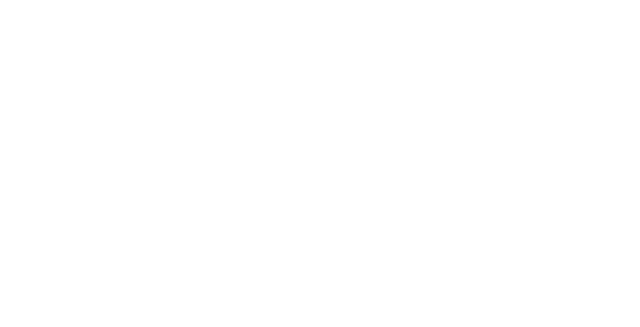
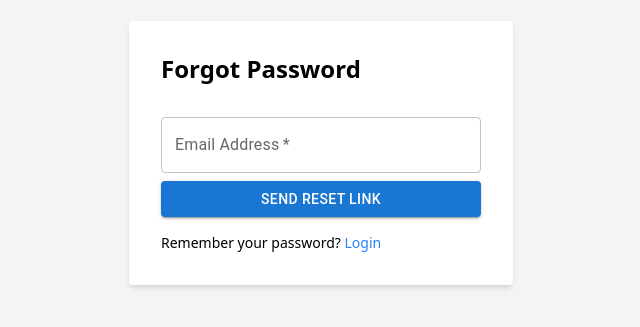
Before and after one commit to srprajwal/EnterpriseExpenseManagementSystem, a React (Vite) app in the folder frontend/: page /forgot-password in a window 1280 px wide. Before the commit this address had no page. Shown: the part 247-574 px from the top of the page, without its empty margins (319-959 px from the left). Built offline with nearby package versions, Linux system fonts and the light colour scheme.

Commit message:
Forgot_page_frontend

```diff
--- /dev/null
+++ b/frontend/src/components/Auth/ForgotPasswordForm.jsx
@@ -0,0 +1,48 @@
+import React, { useState } from 'react';
+import TextField from '@mui/material/TextField';
+import Button from '@mui/material/Button';
+import { Alert } from '@mui/material';
+
+const ForgotPasswordForm = () => {
+  const [email, setEmail] = useState('');
+  const [message, setMessage] = useState('');
+  const [error, setError] = useState('');
+
+  const handleForgotPassword = (e) => {
+    e.preventDefault();
+    //   Simulate success for now
+    setMessage('A password reset link has been sent to your email.');
+    setError('');
+
+    //   In a real implementation, you would:
+    //   - Call your backend API to send the reset link
+    //   - Handle success/error responses
+  };
+
+  return (
+    <form onSubmit={handleForgotPassword}>
+      {message && <Alert severity="success">{message}</Alert>}
+      {error && <Alert severity="error">{error}</Alert>}
+      <TextField
+        label="Email Address"
+        type="email"
+        value={email}
+        onChange={(e) => setEmail(e.target.value)}
+        fullWidth
+        margin="normal"
+        required
+      />
+      <Button
+        type="submit"
+        variant="contained"
+        color="primary"
+        fullWidth
+        className="mt-4"
+      >
+        Send Reset Link
+      </Button>
+    </form>
+  );
+};
+
+export default ForgotPasswordForm;
--- /dev/null
+++ b/frontend/src/pages/Auth/ForgotPasswordPage.jsx
@@ -0,0 +1,22 @@
+import React from 'react';
+import ForgotPasswordForm from '../../components/Auth/ForgotPasswordForm';
+import { Link } from 'react-router-dom';
+
+const ForgotPasswordPage = () => {
+  return (
+    <div className="flex items-center justify-center h-screen bg-gray-100">
+      <div className="bg-white p-8 rounded shadow-md w-96">
+        <h2 className="text-2xl font-semibold mb-4">Forgot Password</h2>
+        <ForgotPasswordForm />
+        <p className="mt-4 text-sm">
+          Remember your password?{' '}
+          <Link to="/login" className="text-blue-500 hover:underline">
+            Login
+          </Link>
+        </p>
+      </div>
+    </div>
+  );
+};
+
+export default ForgotPasswordPage;
--- a/frontend/src/router.jsx
+++ b/frontend/src/router.jsx
@@ -1,6 +1,7 @@
 import { BrowserRouter as Router, Routes, Route, Navigate } from "react-router-dom";
 import Login from "./pages/Auth/LoginPage";
 import Register from "./pages/Auth/Register";
+import ForgotPassword from './pages/Auth/ForgotPasswordPage';
 
 // import Register from "./pages/common/Register";
 // import ForgotPassword from "./pages/common/ForgotPassword";
@@ -29,6 +30,7 @@ function AppRouter() {
         <Route path="/" element={<Navigate to="/login" />} />
         <Route path="/login" element={<Login />} />
         <Route path="/register" element={<Register />} />
+        <Route path="/forgot-password" element={<ForgotPassword />} />
       </Routes>
     </Router>
   );
```
